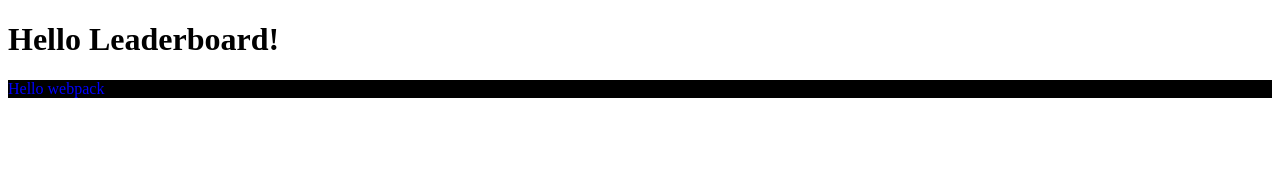
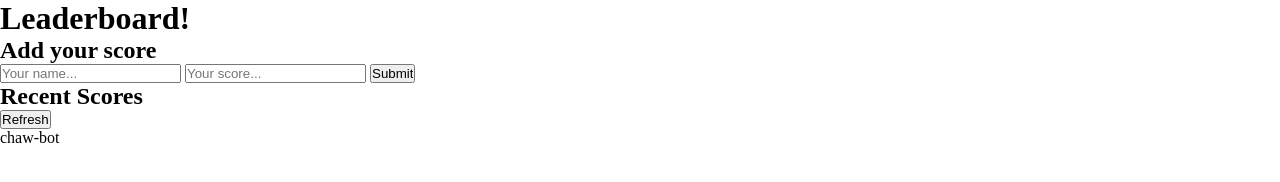
Before and after one commit to chaw-bot/leaderboard-2.0, a website built with webpack: page src/index.html in a window 1280 px wide. Built offline with nearby package versions, Linux system fonts and the light colour scheme.

Commit message:
Create html scarfolding

```diff
--- a/src/index.html
+++ b/src/index.html
@@ -7,6 +7,26 @@
     <title>Leaderboard 2.0</title>
   </head>
   <body>
-    <h1>Hello Leaderboard!</h1>
+    <header>
+      <h1>Leaderboard!</h1>
+    </header>
+    <main>
+      <section class="add-score">
+        <h2 class="title">Add your score</h2>
+        <form>
+          <input type="text" id="name" placeholder="Your name...">
+          <input type="text" id="score" placeholder="Your score...">
+          <input type="submit" id="submit" value="Submit">
+        </form>
+      </section>
+      <section class="display-score">
+        <div>
+          <h2>Recent Scores</h2>
+          <input type="reset" id="refresh" value="Refresh">
+        </div>
+        <ul class="recent-score-list"></ul>
+      </section>
+    </main>
+    <footer>chaw-bot</footer>
   </body>
 </html>
--- a/src/index.js
+++ b/src/index.js
@@ -1,14 +1 @@
 import './style.css';
-import _ from 'lodash';
-
-function component() {
-  const element = document.createElement('div');
-
-  // Lodash, now imported by this script
-  element.innerHTML = _.join(['Hello', 'webpack'], ' ');
-  element.classList.add('hello');
-
-  return element;
-}
-
-document.body.appendChild(component());
--- a/src/style.css
+++ b/src/style.css
@@ -1,4 +1,7 @@
-.hello {
-  background-color: black;
-  color: blue;
+*,
+*::before,
+*::after {
+  box-sizing: border-box;
+  padding: 0;
+  margin: 0;
 }
```
Also changed, not shown: dist/index.html, dist/main.js, webpack.config.js (line endings or trailing spaces).
